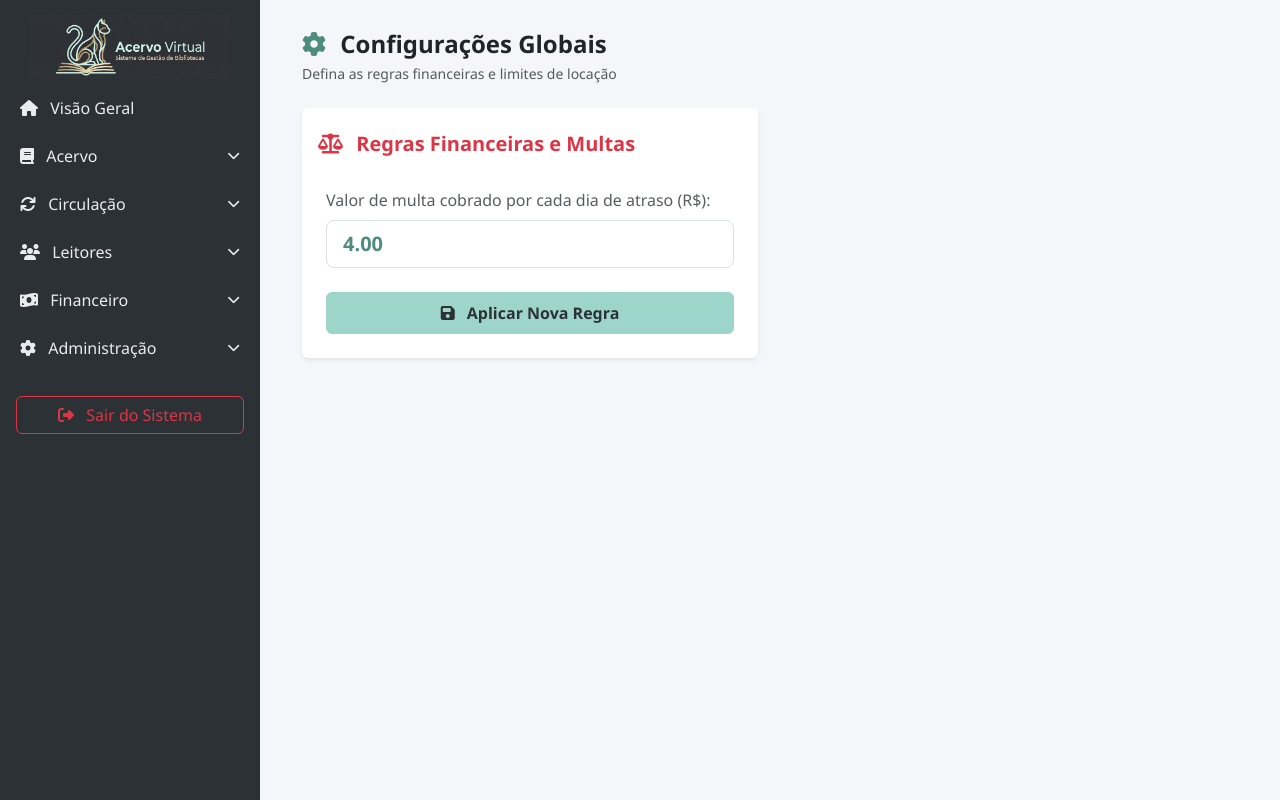
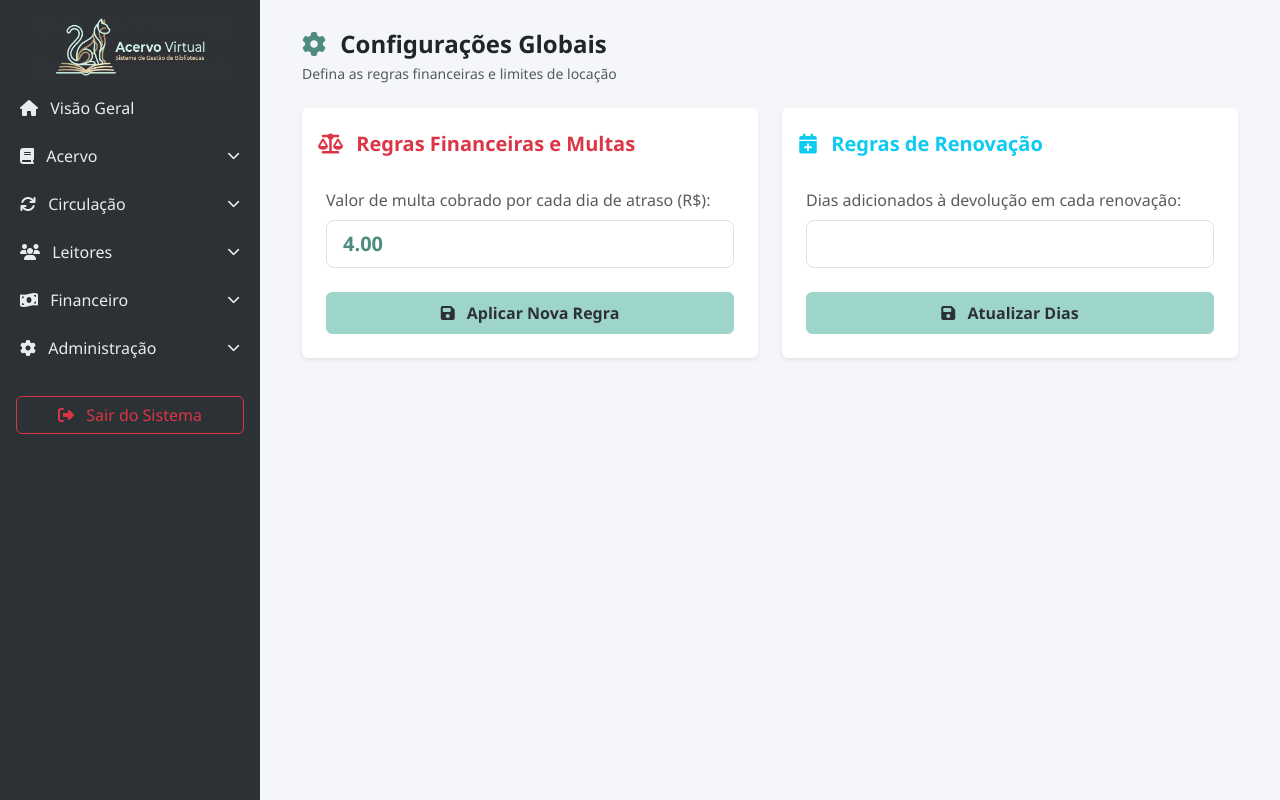
Before and after one commit to eduardoltonon/acervo_virtual, a Django app: page /admin-sys/configuracoes/ in a window 1280 px wide. Run offline with Django 5.2, Linux system fonts and the light colour scheme; a user stored in the database is signed in; data comes from the database, SQL or seed files in the repository.

Commit message:
feat: aprimoramento de UI/UX, empréstimo em lote e novas configurações
- Correção no carregamento de imagens de mídia no ambiente de desenvolvimento.
- Criação de página dedicada para a Edição de Livros (`editar_livro.html`), permitindo edição completa de dados e capa.
- Refatoração do Menu Lateral (Sidebar): simplificação da navegação removendo submenus de Acervo, transformando-os em links diretos com botões de "Cadastrar Novo" nas telas de listagem.
- Implementação do recurso "Empréstimo em Lote": formulário interativo otimizado para leitores de código de barras, com adição dinâmica de campos e visualização instantânea das obras bipadas.
- Atualização do painel de Administração (Configurações Globais): adição de um novo módulo para gerenciamento customizado de "Regras de Renovação" (dias de acréscimo), separado das regras de multas.

```diff
--- a/biblioteca_app/templates/valor_multa.html
+++ b/biblioteca_app/templates/valor_multa.html
@@ -10,9 +10,9 @@
             <p class="text-muted small mb-0">Defina as regras financeiras e limites de locação</p>
         </div>
     </div>
-    <div class="row">
+    <div class="row g-4">
         <div class="col-md-6">
-            <div class="card border-0 shadow-sm">
+            <div class="card border-0 shadow-sm h-100">
                 <div class="card-header bg-white border-bottom-0 pt-4 pb-0">
                     <h5 class="fw-bold text-danger"><i class="fa-solid fa-scale-balanced me-2"></i> Regras Financeiras e Multas</h5>
                 </div>
@@ -31,6 +31,27 @@
                 </div>
             </div>
         </div>
+
+        <div class="col-md-6">
+            <div class="card border-0 shadow-sm h-100">
+                <div class="card-header bg-white border-bottom-0 pt-4 pb-0">
+                    <h5 class="fw-bold text-info"><i class="fa-solid fa-calendar-plus me-2"></i> Regras de Renovação</h5>
+                </div>
+                <div class="card-body p-4">
+                    <form method="POST">
+                        {% csrf_token %}
+                        <input type="hidden" name="form-action" value="salvar-renovacao">
+                        <div class="mb-4">
+                            <label class="form-label text-muted">Dias adicionados à devolução em cada renovação:</label>
+                            <input type="number" name="dias-renovacao" min="1" max="90" value="{{ dias_renovacao }}" class="form-control form-control-lg fw-bold text-primary" required>
+                        </div>
+                        <div class="text-end">
+                            <button type="submit" class="btn btn-primary w-100 py-2"><i class="fa-solid fa-save me-2"></i> Atualizar Dias</button>
+                        </div>
+                    </form>
+                </div>
+            </div>
+        </div>
     </div>
 </div>
 {% endblock %}
```
